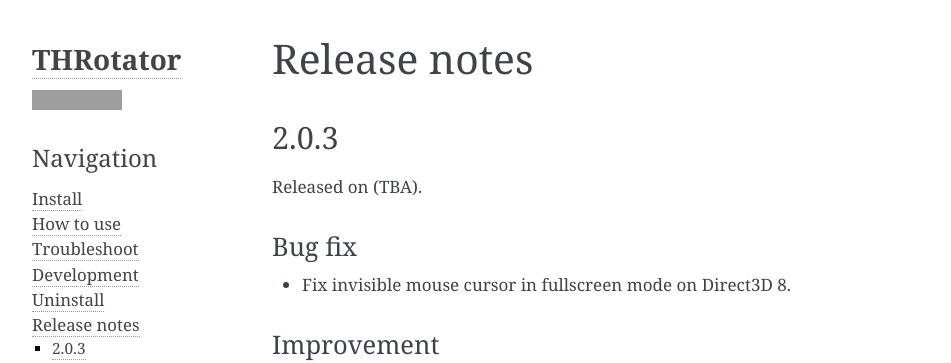
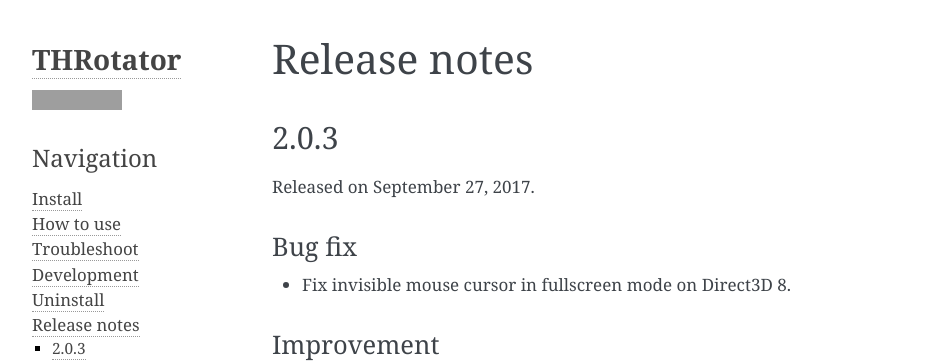
Before and after one commit to massanoori/THRotator-manual, a Sphinx documentation site: the page built from docs/pages/releasenotes.rst, in a window 1280 px wide and 900 px high. Shown: the top 363 px of the window, without its empty margins (148-1099 px from the left). Built offline with Sphinx 7.4.7, drawn with Linux system fonts in a browser that asks for light colours; grey boxes are pictures that could not be loaded.

Commit message:
Finalize release date of 2.0.3

```diff
--- a/docs/pages/releasenotes.rst
+++ b/docs/pages/releasenotes.rst
@@ -5,7 +5,7 @@
 2.0.3
 =====
 
-Released on (TBA).
+Released on September 27, 2017.
 
 Bug fix
 -------
```
Also changed, not shown: 1 other file.
